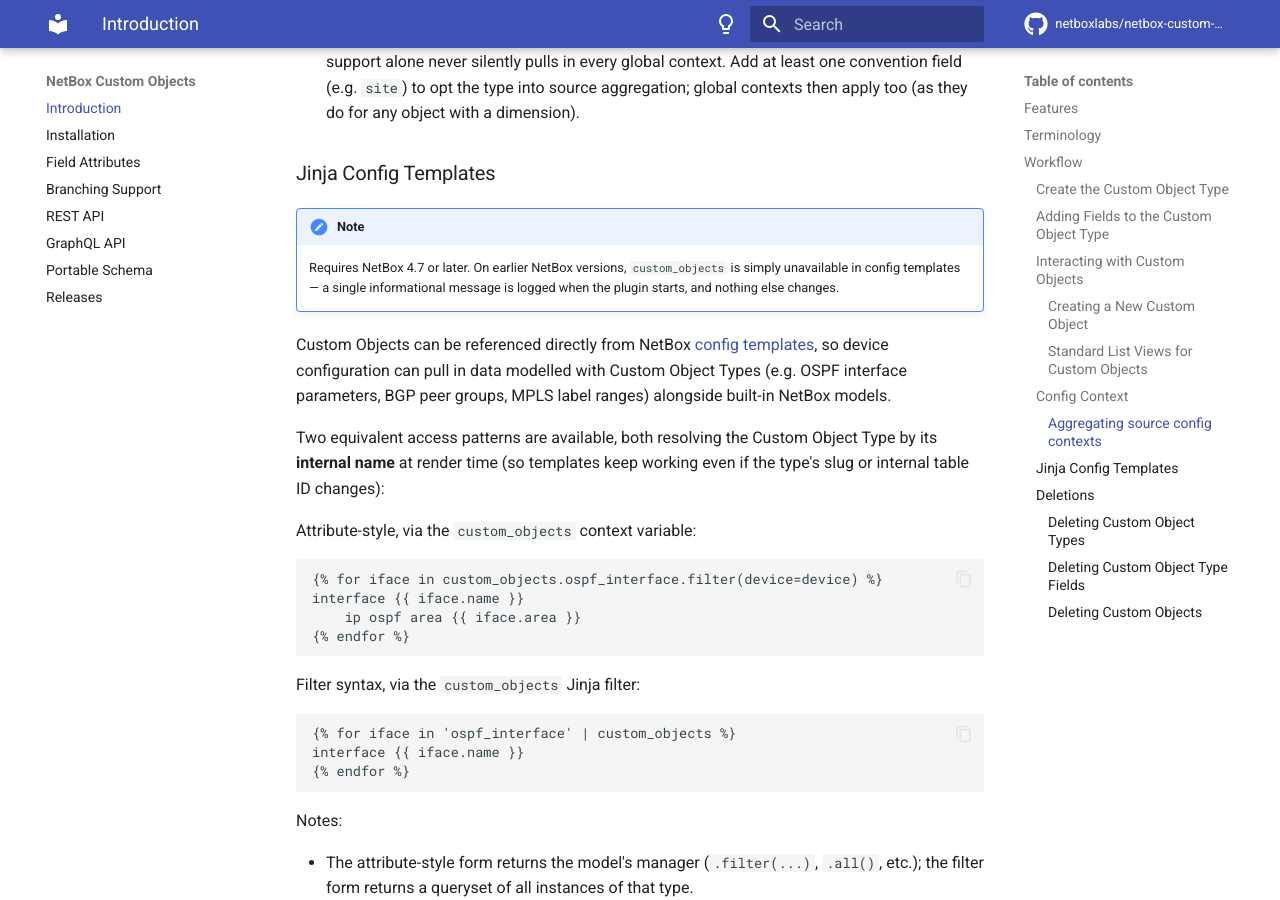
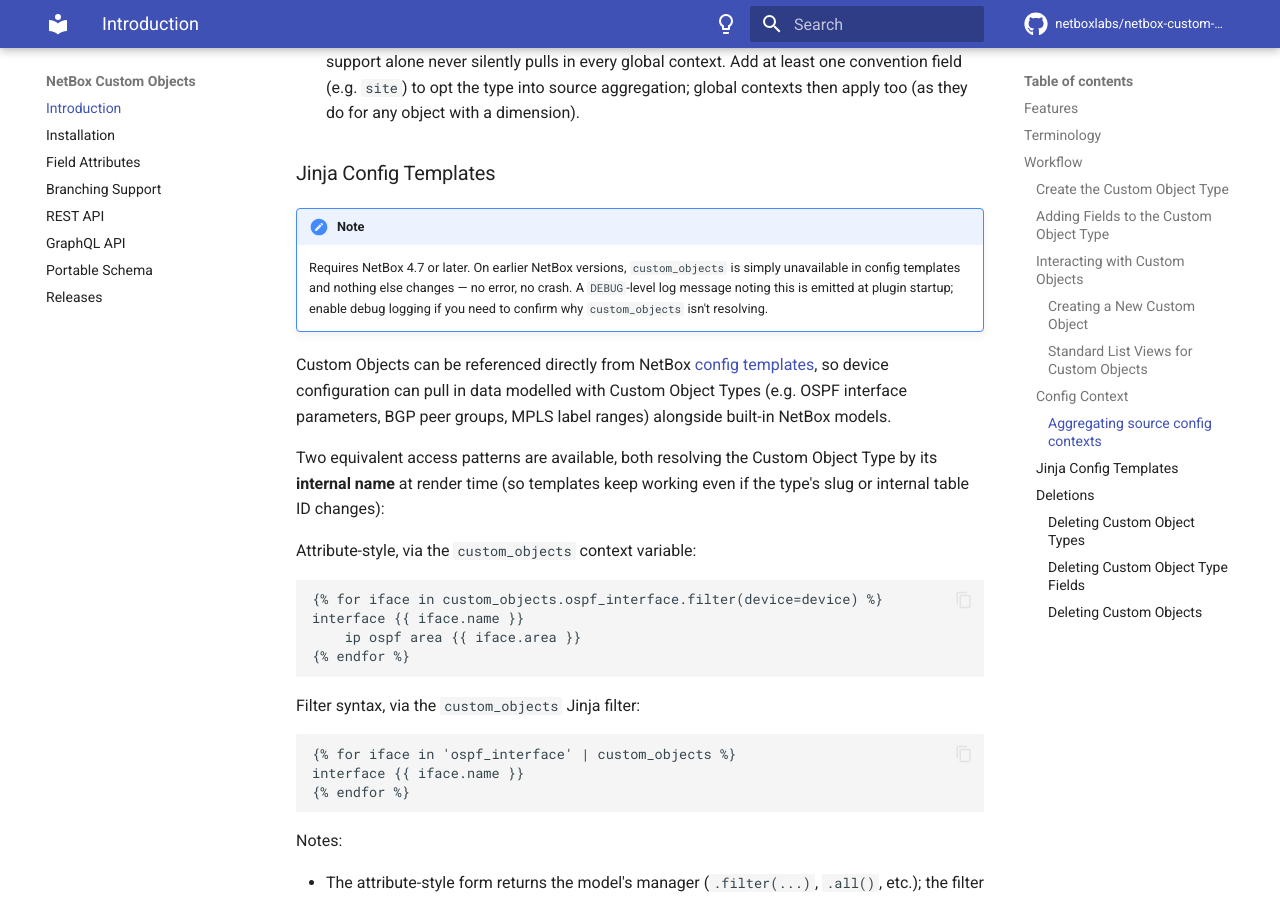
Before and after one commit to netboxlabs/netbox-custom-objects, an MkDocs documentation site: the page built from docs/index.md, in a window 1280 px wide and 900 px high, scrolled down 5693 px. Built offline with MkDocs 1.6.1 and Material for MkDocs 9.7.7, drawn with Linux system fonts in a browser that asks for light colours; comment, search, counter and statistics services are not loaded.

Commit message:
Log hooks-unavailable notice at DEBUG instead of INFO
Every currently-supported NetBox version lacks the jinja_filters/
get_jinja_context hooks (4.7 isn't released yet), so this fired on
every plugin startup for essentially all current users regardless of
whether they ever reference custom_objects in a template. DEBUG is
the right level: still available when actively troubleshooting why
custom_objects isn't resolving, but out of default production log
output for the mainstream case where this feature isn't in use.

```diff
--- a/docs/index.md
+++ b/docs/index.md
@@ -163,7 +163,7 @@
 ### Jinja Config Templates
 
 !!! note
-    Requires NetBox 4.7 or later. On earlier NetBox versions, `custom_objects` is simply unavailable in config templates — a single informational message is logged when the plugin starts, and nothing else changes.
+    Requires NetBox 4.7 or later. On earlier NetBox versions, `custom_objects` is simply unavailable in config templates and nothing else changes — no error, no crash. A `DEBUG`-level log message noting this is emitted at plugin startup; enable debug logging if you need to confirm why `custom_objects` isn't resolving.
 
 Custom Objects can be referenced directly from NetBox [config templates](https://netboxlabs.com/docs/netbox/models/extras/configtemplate/), so device configuration can pull in data modelled with Custom Object Types (e.g. OSPF interface parameters, BGP peer groups, MPLS label ranges) alongside built-in NetBox models.
 
```
Also changed, not shown: netbox_custom_objects/__init__.py (+5 -3 lines).
